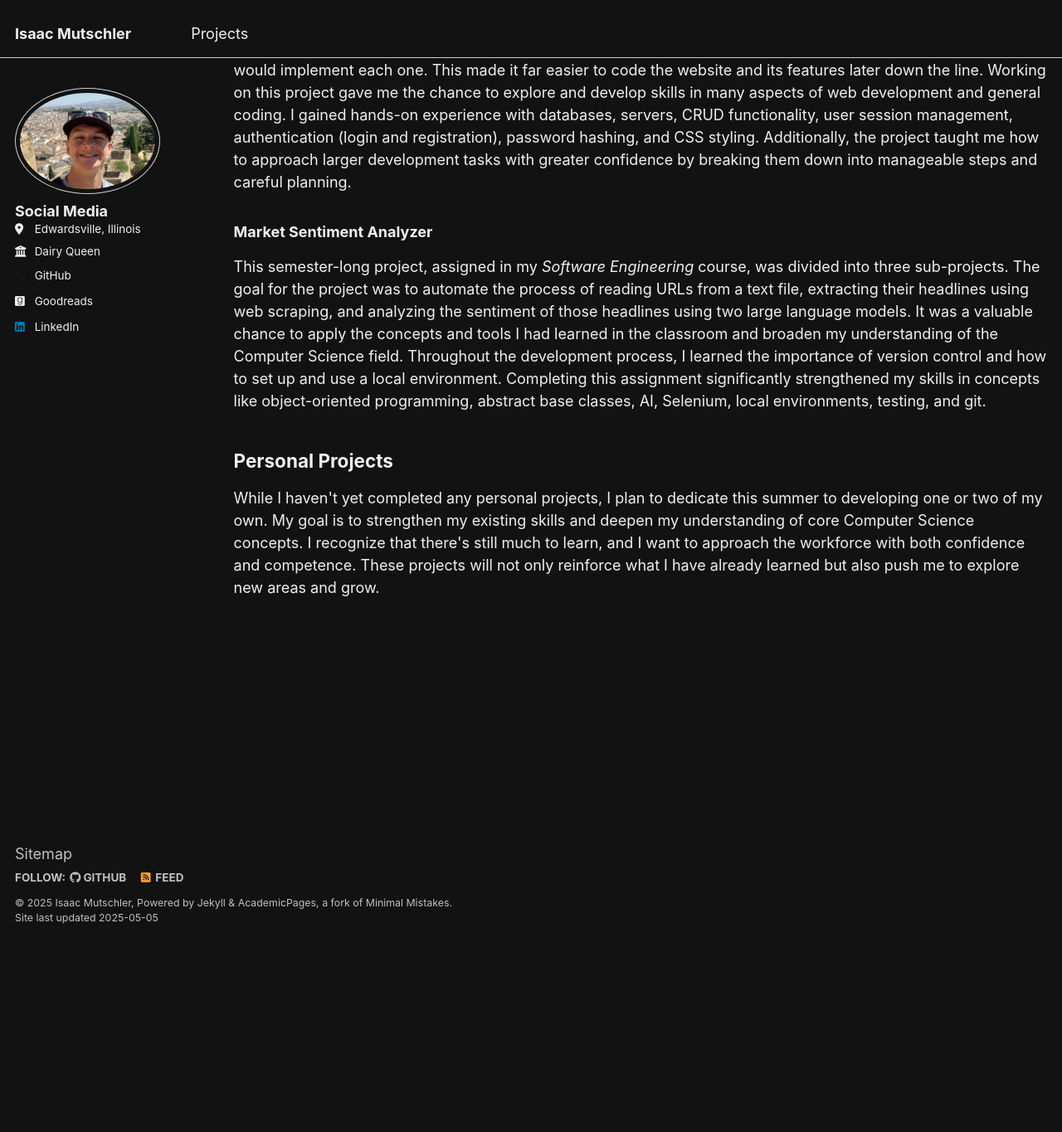
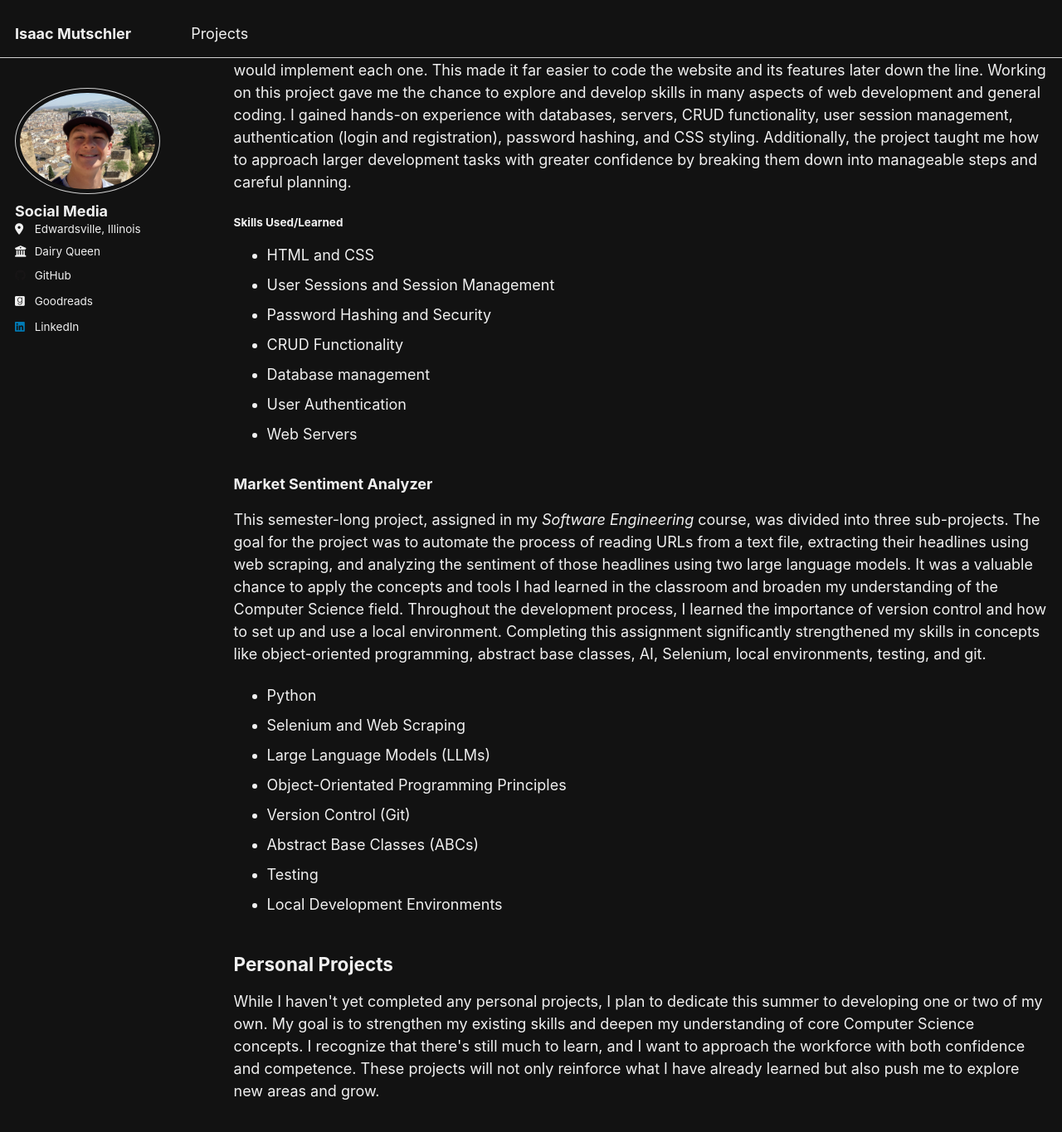
Before and after one commit to IMutsch53/IMutsch53.github.io, a Jekyll site: the page built from _pages/projects.html, in a window 1280 px wide and 1400 px high, scrolled down 472 px. Shown: the top 1365 px of the window at 83% size. Built offline with Jekyll 4.4.1, drawn with Linux system fonts in a browser that asks for light colours; before the commit the page ends 1607 px from its top, so only the background shows below that.

Commit message:
Fix project skills

```diff
--- a/_pages/projects.html
+++ b/_pages/projects.html
@@ -21,11 +21,31 @@ author_profile: true
   Working on this project gave me the chance to explore and develop skills in many aspects of web development and general coding. I gained hands-on experience with databases, servers, CRUD functionality, user session management, authentication (login and registration), password hashing, and CSS styling. Additionally,
   the project taught me how to approach larger development tasks with greater confidence by breaking them down into manageable steps and careful planning.
 </p>
+<h4>Skills Used/Learned</h4>
+<ul>
+  <li>HTML and CSS</li>
+  <li>User Sessions and Session Management</li>
+  <li>Password Hashing and Security</li>
+  <li>CRUD Functionality</li>
+  <li>Database management</li>
+  <li>User Authentication</li>
+  <li>Web Servers</li>
+</ul>
 <h3>Market Sentiment Analyzer</h3>
 <p>This semester-long project, assigned in my <i>Software Engineering</i> course, was divided into three sub-projects. The goal for the project was to automate the process of reading URLs from a text file, extracting their headlines using web scraping, and
   analyzing the sentiment of those headlines using two large language models. It was a valuable chance to apply the concepts and tools I had learned in the classroom and broaden my understanding of the Computer Science field. Throughout the development process,
   I learned the importance of version control and how to set up and use a local environment. Completing this assignment significantly strengthened my skills in concepts like object-oriented programming, abstract base classes, AI, Selenium, local environments, testing, and git.
 </p>
+<ul>
+  <li>Python</li>
+  <li>Selenium and Web Scraping</li>
+  <li>Large Language Models (LLMs)</li>
+  <li>Object-Orientated Programming Principles</li>
+  <li>Version Control (Git)</li>
+  <li>Abstract Base Classes (ABCs)</li>
+  <li>Testing</li>
+  <li>Local Development Environments</li>
+</ul>
 <h2>Personal Projects</h2>
 <p>While I haven't yet completed any personal projects, I plan to dedicate this summer to developing one or two of my own. My goal is to strengthen my existing skills and deepen my understanding of core Computer Science concepts. I recognize that there's still much to learn,
   and I want to approach the workforce with both confidence and competence. These projects will not only reinforce what I have already learned but also push me to explore new areas and grow.</p>
```
